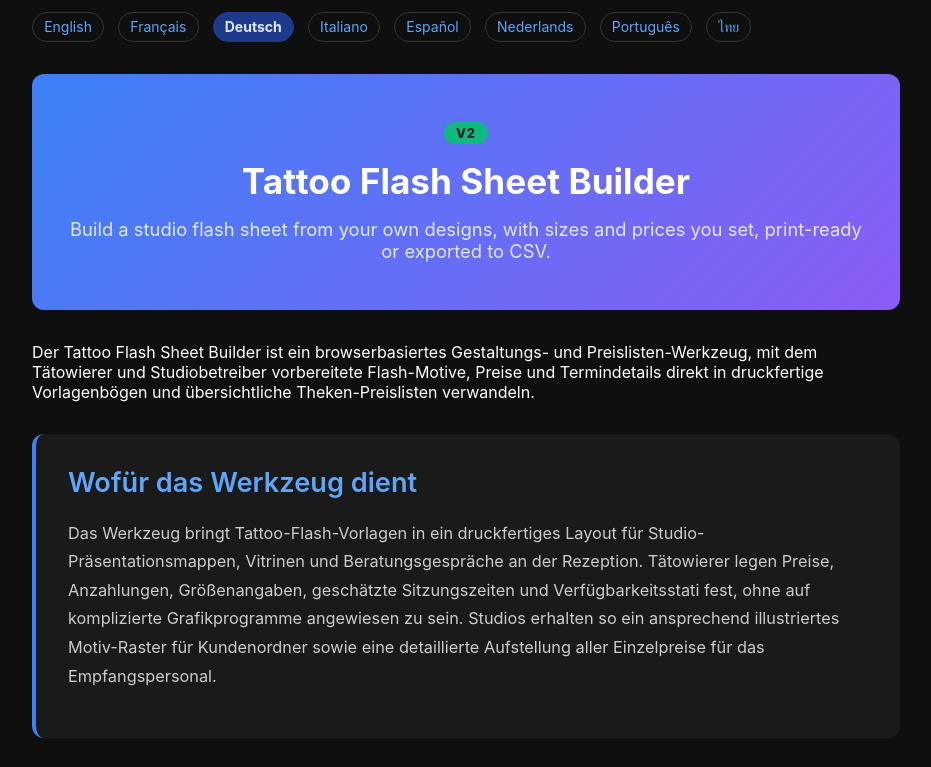
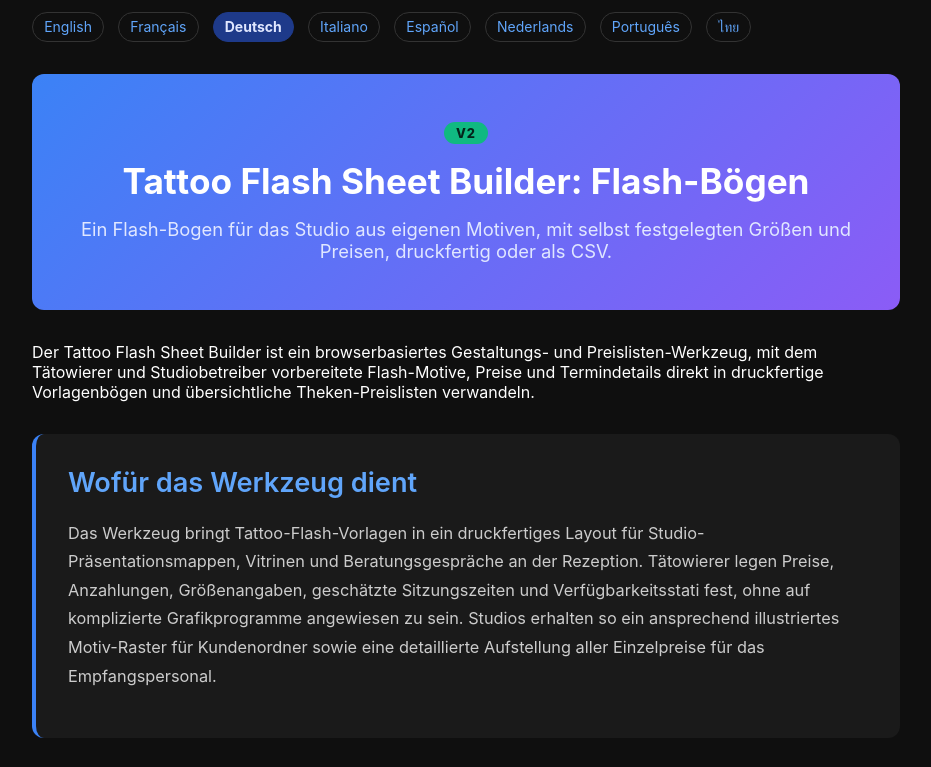
Before and after one commit to Poli-International/flash-sheet-builder, a website: page documentation-de.html in a window 1280 px wide. Shown: the top 767 px of the page, without its empty margins (174-1105 px from the left). Drawn offline with Linux system fonts and the light colour scheme.

Commit message:
sync documentation-de.html from the live site
The website copy of this tool moved on and the repo did not, so an
AI Studio import from here would have reverted it.

```diff
--- a/documentation-de.html
+++ b/documentation-de.html
@@ -3,7 +3,7 @@
 <head><meta name="robots" content="noindex,nofollow">
     <meta charset="UTF-8">
     <meta name="viewport" content="width=device-width, initial-scale=1.0">
-    <title>Tattoo Flash Sheet Builder Documentation | Poli International</title>
+    <title>Tattoo Flash Sheet Builder: Flash-Bögen Dokumentation | Poli International</title>
     <meta name="description" content="Build a studio flash sheet from your own designs, with sizes and prices you set, print-ready or exported to CSV.">
     <link rel="canonical" href="https://poliinternational.com/flash-sheet-builder/">
     <style>
@@ -41,8 +41,8 @@
     <div class="entry-content">
         <div class="doc-hero">
             <span class="v2">V2</span>
-            <h1>Tattoo Flash Sheet Builder</h1>
-            <p>Build a studio flash sheet from your own designs, with sizes and prices you set, print-ready or exported to CSV.</p>
+            <h1>Tattoo Flash Sheet Builder: Flash-Bögen</h1>
+            <p>Ein Flash-Bogen für das Studio aus eigenen Motiven, mit selbst festgelegten Größen und Preisen, druckfertig oder als CSV.</p>
         </div>
         <p>Der Tattoo Flash Sheet Builder ist ein browserbasiertes Gestaltungs- und Preislisten-Werkzeug, mit dem Tätowierer und Studiobetreiber vorbereitete Flash-Motive, Preise und Termindetails direkt in druckfertige Vorlagenbögen und übersichtliche Theken-Preislisten verwandeln.</p>
         <div class="doc-section">
@@ -162,8 +162,8 @@
         <p>Das Werkzeug regelt weder Stornierungsbedingungen noch Rückzahlungsansprüche oder Altersgrenzen für Kunden. Studioinhaber und Tätowierer tragen die alleinige Verantwortung dafür, verbindliche Buchungsregeln festzulegen, das gesetzliche Mindestalter für die Einwilligung zu prüfen und sämtliche gesetzlichen Vorschriften einzuhalten.</p>
         </div>
         <div class="doc-section">
-            <h2>Use the tool</h2>
-            <p><a href="https://poliinternational.com/flash-sheet-builder/" target="_top">Open the Tattoo Flash Sheet Builder</a>. Everything runs in your browser; nothing you enter is sent anywhere.</p>
+            <h2>Das Tool verwenden</h2>
+            <p><a href="https://poliinternational.com/flash-sheet-builder/" target="_top">Öffnen Sie den Tattoo Flash Sheet Builder</a>. Alles läuft in Ihrem Browser; nichts, was Sie eingeben, wird irgendwohin übertragen.</p>
         </div>
     </div>
 </body>
```
